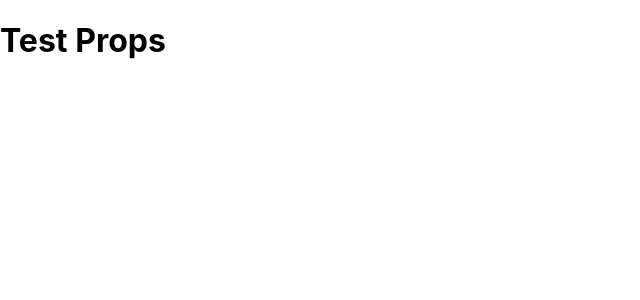
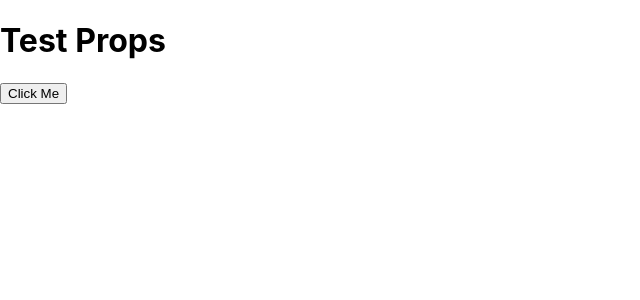
Before and after one commit to Harshj16/firstapp, a React (Create React App) app: page / in a window 1280 px wide. Shown: the top 300 px of the page, without its empty margins (0-640 px from the left). Built offline with nearby package versions, Linux system fonts and the light colour scheme.

Commit message:
To demonstrate the use of event handlers

```diff
--- a/src/App.js
+++ b/src/App.js
@@ -1,11 +1,15 @@
 // import logo from './logo.svg'
 import './App.css'
+import Button from './Button'
 import { Heading2 } from './Heading'
 
 function App () {
   return (
     <div>
       <Heading2>Test Props</Heading2>
+      <div>
+        <Button />
+      </div>
     </div>
   )
 }
--- /dev/null
+++ b/src/Button.js
@@ -0,0 +1,6 @@
+export default function Button () {
+  const clicked = () => {
+    console.log('Clicked')
+  }
+  return <button onClick={clicked}>Click Me</button>
+}
```
